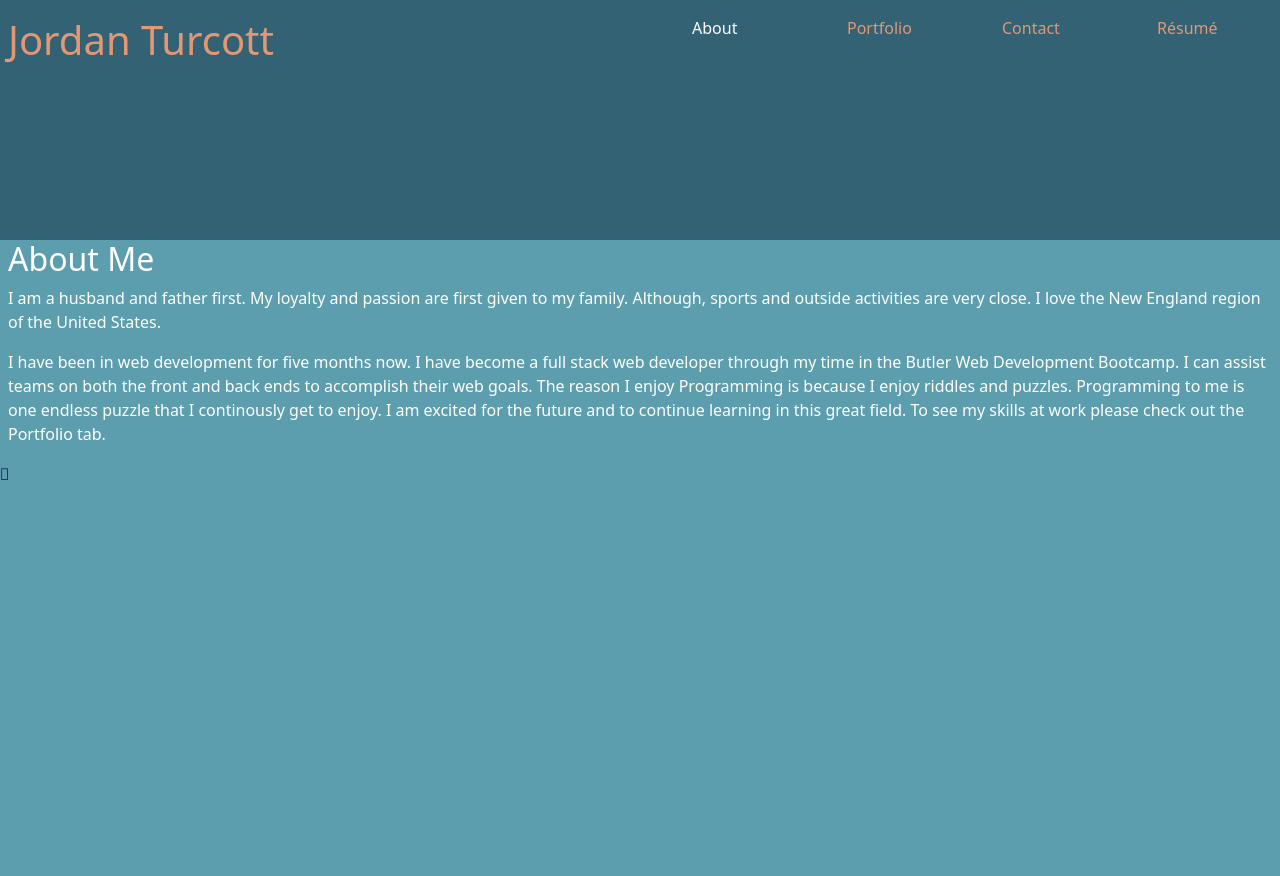
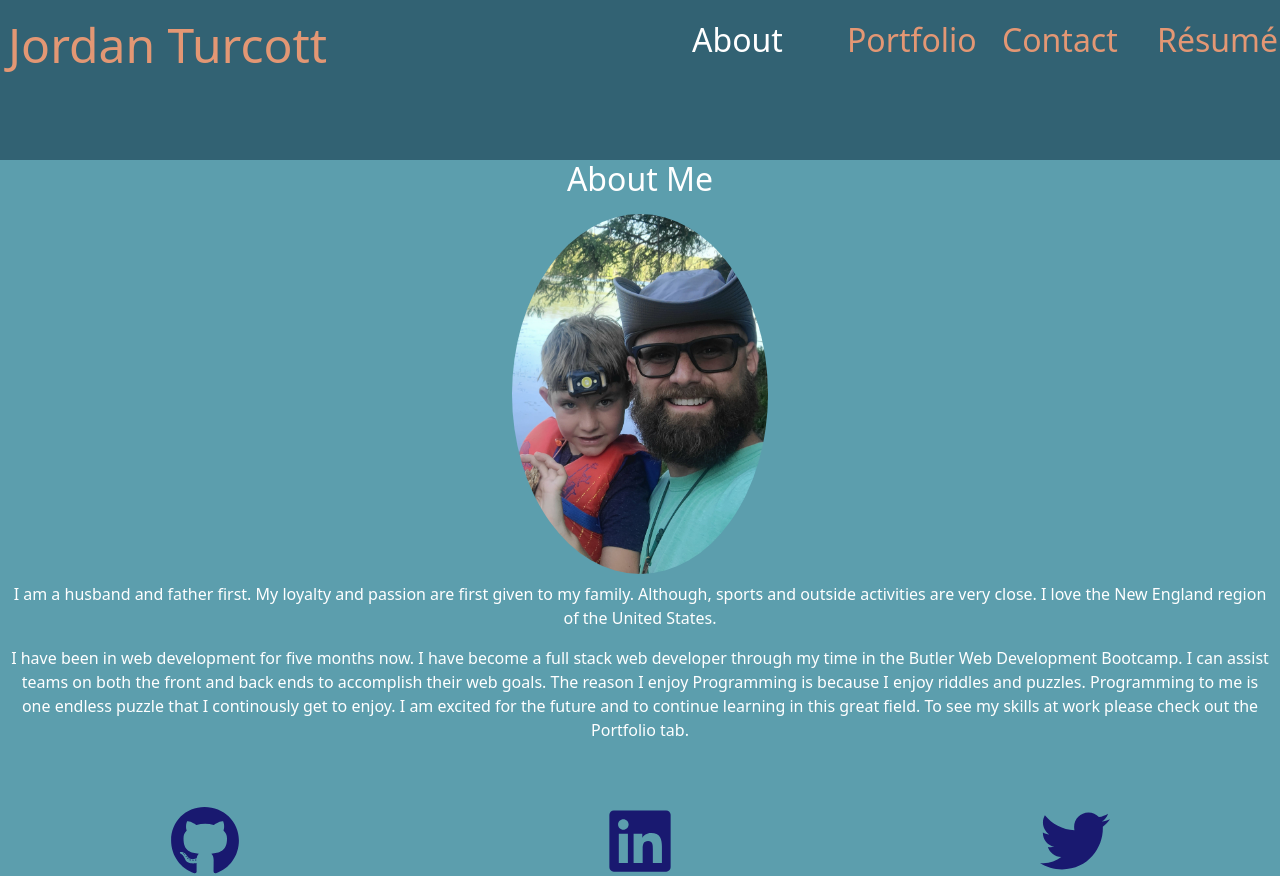
Before and after one commit to J2021T/jt-portfolio, a React (Create React App) app: page / in a window 1280 px wide. Before the commit the page ends 800 px from the top, so only its background shows below. Built offline with nearby package versions, Linux system fonts and the light colour scheme.

Commit message:
updated projects tabs to include links

```diff
--- a/package.json
+++ b/package.json
@@ -7,7 +7,6 @@
     "@testing-library/react": "^11.2.7",
     "@testing-library/user-event": "^12.8.3",
     "bootstrap": "^5.1.0",
-    "font-awesome": "^4.7.0",
     "react": "^17.0.2",
     "react-bootstrap": "^1.6.1",
     "react-dom": "^17.0.2",
--- a/src/App.css
+++ b/src/App.css
@@ -6,7 +6,7 @@
 
 .hero {
   background-color: var(--primary);
-  height: 30vh;
+  height: 20vh;
   background-size: cover;
   color: var(--tertiary);
   padding-top: 2vh;
@@ -34,3 +34,36 @@ html a {
 .navTab:hover {
   background-color: var(--secondary);
 }
+
+#me {
+  height: 45vh;
+  width: 20vw;
+  border-radius: 50%;
+}
+
+#navSpan {
+  font-size: 2rem;
+  cursor: pointer;
+}
+
+#myName {
+  font-size: 3rem;
+}
+
+.success {
+  background-color: var(--tertiary);
+  color: white;
+}
+
+.container:hover img {
+  opacity: 0.3;
+}
+
+.middle {
+  opacity: 0;
+  position: relative;
+}
+
+.container:hover .middle {
+  opacity: 0.8;
+}
--- a/src/App.js
+++ b/src/App.js
@@ -1,7 +1,6 @@
 import React, { useState } from 'react';
 import './App.css';
 import 'bootstrap/dist/css/bootstrap.min.css';
-import 'font-awesome/css/font-awesome.min.css';
 import Header from "./components/Header";
 import Portfolio from './components/Portfolio';
 import About from './components/About';
@@ -24,8 +23,8 @@ function App() {
   return (
     <div className="App">
       <Header currentTab={currentTab} SetCurrentTab={SetCurrentTab} />
-      <div>
-        <main className='d-flex justify-content-around align-text-center'>{renderPage()}</main>
+      <div className="mb-5">
+        <main className='d-flex justify-content-around text-center'>{renderPage()}</main>
       </div>
       <Footer />
     </div>
--- a/src/components/About/index.js
+++ b/src/components/About/index.js
@@ -3,10 +3,16 @@ import React from 'react';
 function About() {
 
     return (
-        <div className='d-flex flex-column justify-content-center'>
+        <div className='row justify-content-center text-center hover-overlay'>
             <h2 className="mx-2">About Me</h2>
-            <p className="mx-2">I am a husband and father first.  My loyalty and passion are first given to my family.  Although, sports and outside activities are very close. I love the New England region of the United States.</p>
-            <p className="mx-2">I have been in web development for five months now.  I have become a full stack web developer through my time in the Butler Web Development Bootcamp.  I can assist teams on both the front and back ends to accomplish their web goals. The reason I enjoy Programming is because I enjoy riddles and puzzles.  Programming to me is one endless puzzle that I continously get to enjoy.  I am excited for the future and to continue learning in this great field.  To see my skills at work please check out the Portfolio tab.</p>
+            <div>
+                <img src={require("../../assets/me/camping.jpg").default} alt="Jordan" id="me" className="m-2"></img>
+            </div>
+            <div>
+                <p className="mx-2">I am a husband and father first.  My loyalty and passion are first given to my family.  Although, sports and outside activities are very close. I love the New England region of the United States.</p>
+                <p className="mx-2">I have been in web development for five months now.  I have become a full stack web developer through my time in the Butler Web Development Bootcamp.  I can assist teams on both the front and back ends to accomplish their web goals. The reason I enjoy Programming is because I enjoy riddles and puzzles.  Programming to me is one endless puzzle that I continously get to enjoy.  I am excited for the future and to continue learning in this great field.  To see my skills at work please check out the Portfolio tab.</p>
+            </div>
+
         </div>
 
     )
--- a/src/components/Contact/index.js
+++ b/src/components/Contact/index.js
@@ -35,17 +35,17 @@ function ContactForm() {
 
     return (
         <section>
-            <h1 data-testid="h1tag">Contact me</h1>
+            <h2 data-testid="h1tag">Contact me</h2>
             <form id="contact-form" onSubmit={handleSubmit}>
-                <div>
+                <div className="m-2">
                     <label htmlFor="name">Name:</label>
                     <input type="text" name="name" defaultValue={name} onBlur={handleChange} />
                 </div>
-                <div>
+                <div className="m-2">
                     <label htmlFor="email">Email address:</label>
                     <input type="email" name="email" defaultValue={email} onBlur={handleChange} />
                 </div>
-                <div>
+                <div className="m-2">
                     <label htmlFor="message">Message:</label>
                     <textarea name="message" rows="5" defaultValue={message} onBlur={handleChange}  />
                 </div>
@@ -54,7 +54,7 @@ function ContactForm() {
                         <p className="error-text">{errorMessage}</p>
                     </div>
                 )}
-                <button type="submit">Submit</button>
+                <button className="success" type="submit">Submit</button>
             </form>
         </section>
     );
--- a/src/components/Footer/index.js
+++ b/src/components/Footer/index.js
@@ -1,10 +1,13 @@
 import React from 'react';
+import { FaTwitter, FaLinkedin, FaGithub } from 'react-icons/fa';
 
 function Footer() {
     return (
         <footer className="footer">
-            <div>
-                <a href='https://github.com/J2021T' target='_blank' rel="noreferrer"><i className="fab fa-github-square"></i></a>
+            <div className="row justify-content-center text-center">
+                <a href='https://github.com/J2021T' target='_blank' rel="noreferrer" className="col-4"><FaGithub size={70} /></a>
+                <a href='https://www.linkedin.com/in/jordan-turcott-jt2021?lipi=urn%3Ali%3Apage%3Ad_flagship3_profile_view_base_contact_details%3BVxHDZ3vqR1a6TZ2D9UsVkQ%3D%3D' target='_blank' rel="noreferrer" className="col-4"><FaLinkedin size={70} /></a>
+                <a href='https://twitter.com/jTurk_15' target='_blank' rel="noreferrer" className="col-4"><FaTwitter size={70} /></a>
             </div>
         </footer>
     )
--- a/src/components/Header/index.js
+++ b/src/components/Header/index.js
@@ -6,10 +6,10 @@ function Header(props) {
     const { currentTab, SetCurrentTab } = props;
     return (
         <header className="hero row">
-            <div className='col-6'>
-                <h1 className="mx-2">Jordan Turcott</h1>
+            <div className='col-12 col-md-6'>
+                <h1 id="myName" className="mx-2">Jordan Turcott</h1>
             </div>
-            <div className="col-6">
+            <div className="col-12 col-md-6">
                 <Nav currentTab={currentTab} SetCurrentTab={SetCurrentTab}></Nav>
             </div>
         </header>
--- a/src/components/Nav/index.js
+++ b/src/components/Nav/index.js
@@ -8,12 +8,12 @@ function Nav(props) {
     return (
         <ul className="row">
           {tabs.map(tab => (
-            <li className="col-3" key={tab}>
+            <li className="col-12 col-md-3" key={tab}>
               <span
                 onClick={() => SetCurrentTab(tab,console.log(currentTab))}
                 className={
                   currentTab === tab ? 'navActive mx-2' : 'mx-2'
-                }
+                } id="navSpan"
               >
                 {tab}
               </span>
--- a/src/components/Project/index.js
+++ b/src/components/Project/index.js
@@ -1,4 +1,5 @@
 import React from 'react';
+import { FaGithub } from 'react-icons/fa';
 
 
 function Project() {
@@ -37,7 +38,17 @@ function Project() {
     return (
         <div className="justify-content-around row">
             {projects.map((project) => (
-                <img src={require(`../../assets/screenshots/${project.name}.png`).default} alt={project.name} className="img-thumbnail m-2 col-12 col-md-5" key={project.name} />
+                // <div className='bg-image hover-overlay col-12 col-md-5' style={{ maxWidth: '22rem' }}>
+                //     <img src={require(`../../assets/screenshots/${project.name}.png`).default} alt={project.name} className='img-thumbnail m-2 col-12 col-md-5' key={project.name} />
+                //     <div className='mask' style={{ backgroundColor: 'rgba(251, 251, 251, 0.6)' }}></div>
+                // </div>
+                <div className="container img-thumbnail m-2 col-12 col-md-5">
+                    <img src={require(`../../assets/screenshots/${project.name}.png`).default} alt={project.name} id="projects" className="img-thumbnail" key={project.name} />
+                    <div className="d-flex flex-column middle">
+                        <a href={project.github} target='_blank' rel="noreferrer" className="mb-2 col-12"><FaGithub size={70} /></a>
+                        <a href={project.deployed} target='_blank' rel="noreferrer" className="col-12">{project.name} App</a>
+                    </div>
+                </div>
             ))}
         </div>
 
--- a/src/components/Resume/index.js
+++ b/src/components/Resume/index.js
@@ -6,7 +6,7 @@ function Resume() {
     return (
         <div className="row">
             <h2 className="col-12">Résumé</h2>
-            <div>
+            <div className="mb-5">
                 <a href={require("../../assets/resume/Resume.pdf").default} download><h3>Download My Résumé</h3></a>
             </div>
             <div className="col-6">
```
Also changed, not shown: src/assets/me/camping.jpg (added), 1 other file (tests, documents, lock files or other folders).
